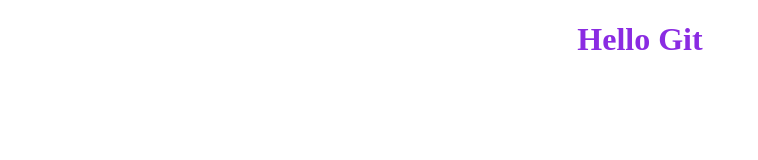
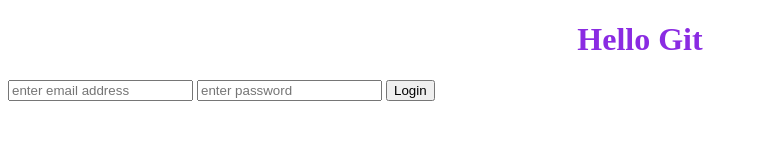
Before and after one commit to MCpracticesforskills/SheCodes-week-6-git-and-github-practice, a plain HTML site: page index.html in a window 1280 px wide. Shown: the whole page, without its empty margins (0-758 px from the left). Drawn offline with Linux system fonts and the light colour scheme.

Commit message:
added login and password forms to html

```diff
--- a/index.html
+++ b/index.html
@@ -11,6 +11,12 @@
     <h1>
         Hello Git
     </h1>
+    <form>
+        <input type="email" placeholder="enter email address">
+        <input type="password" placeholder="enter password">
+        <input type="submit" value="Login">
+    </form>
     <script src="script.js"> </script>
+
 </body>
 </html>
```
